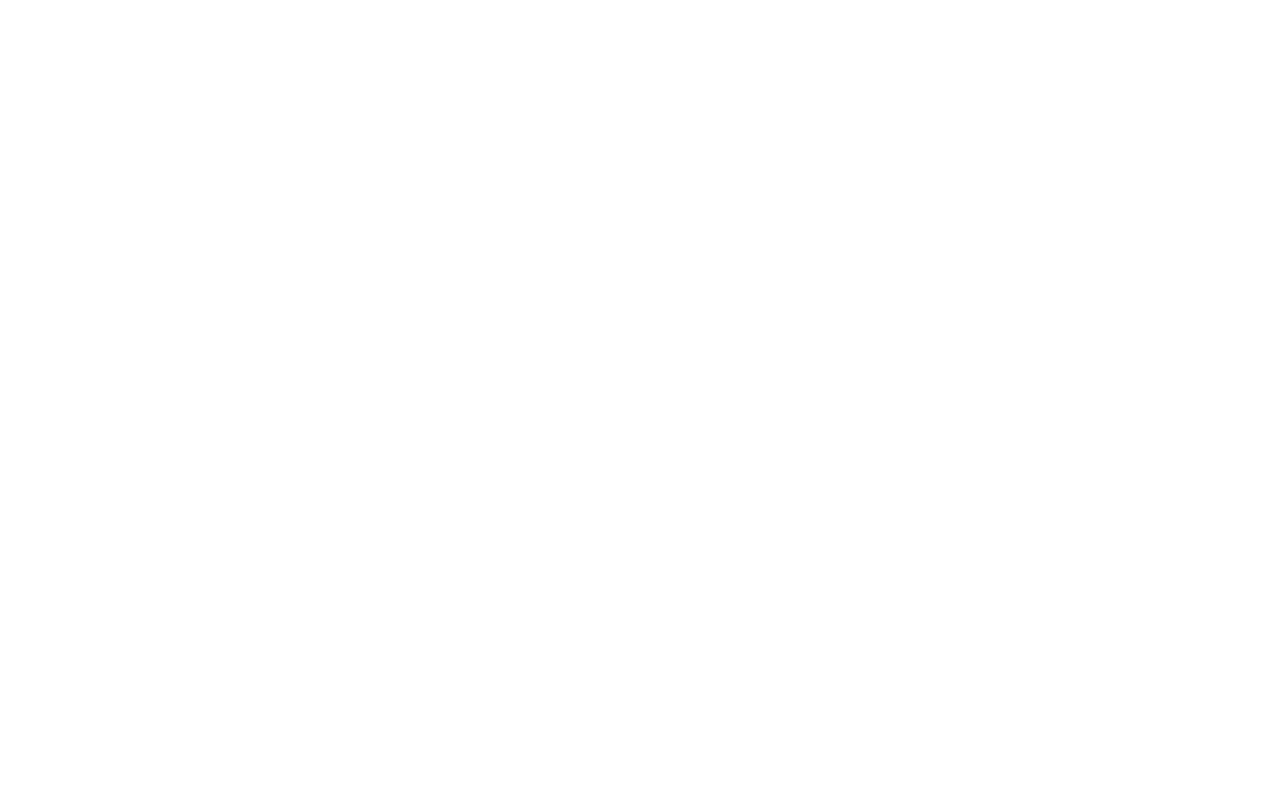
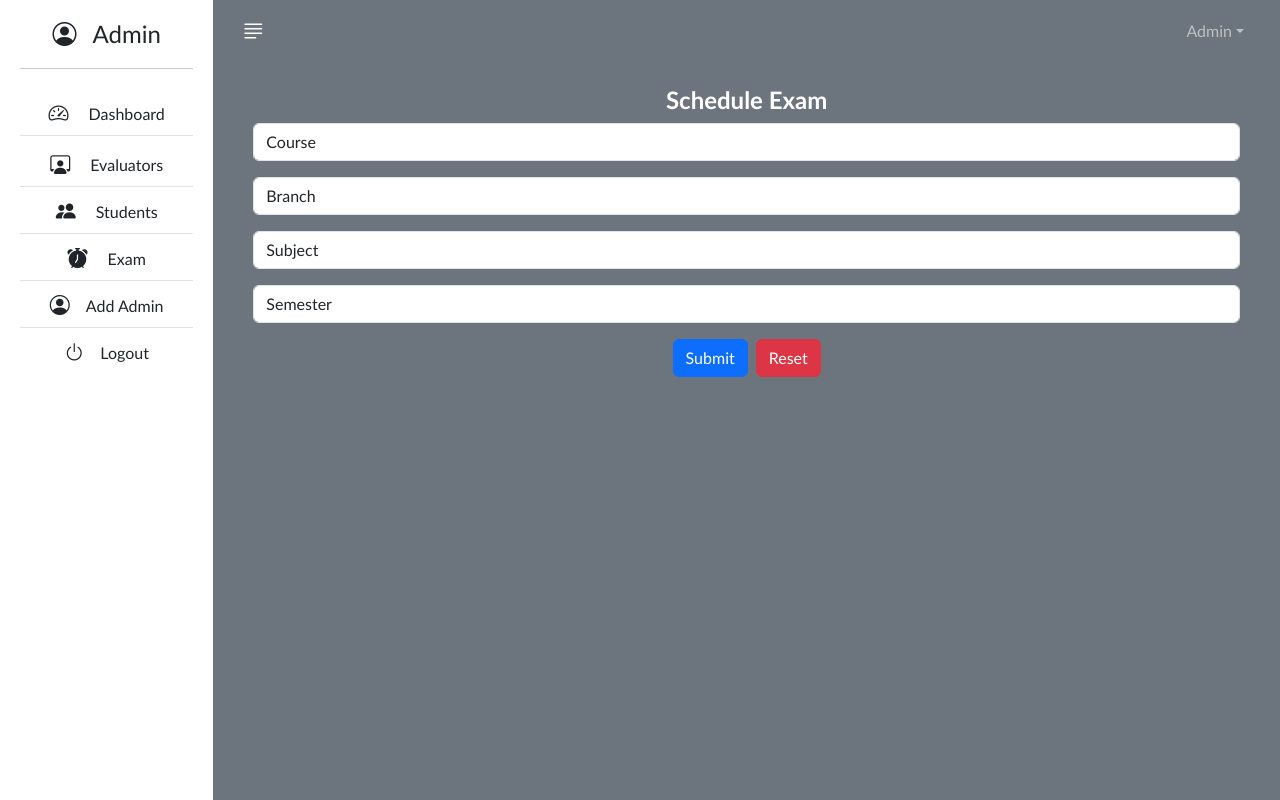
Before and after one commit to Kushalobroy/Written-Examination-System-Using-Blockchain-IPFS-and-Machine-Learning, a React (Create React App) app: page /Aexam in a window 1280 px wide. Before the commit this address had no page. Built offline with nearby package versions, Linux system fonts and the light colour scheme.

Commit message:
initial commit

```diff
--- /dev/null
+++ b/src/Admin/Aexam.jsx
@@ -0,0 +1,87 @@
+import React, { useState } from "react";
+import '../App.css';
+import "bootstrap/dist/css/bootstrap.min.css";
+import Sidebar from "./Sidebar"
+import Nav from './Nav'
+function Aexam() {
+    const [toggle, setToggle] = useState(true)
+    const Toggle = () => {
+        setToggle(!toggle)
+    }
+    return (
+        <div className="container-fluid bg-secondary min-vh-100">
+            <div className="row">
+                {toggle && <div className="col-4 col-md-2  bg-white vh-100 position-fixed">
+                    <Sidebar />
+                </div>}
+                {toggle && <div className="col-4 col-md-2"></div>}
+                <div className="col">
+                    <div className="px-3">
+                        <Nav Toggle={Toggle} />
+                        <div className='container-fluid'>
+                            <div className='row g-3 my-2'>
+                                <div className="col-md-12">
+                                    <h4 className="text-center fw-bold text-white">Schedule Exam</h4>
+                                    <form action="">
+                                    <div className="mb-3">
+                                            <select name="course" className="form-control" id="">
+                                                <option value="-1" selected>Course</option>
+                                                <option value="1">B.tech</option>
+                                                <option value="2">B.pharma</option>
+                                                <option value="3">B.A.</option>
+                                                <option value="3">B.S.C</option>
+                                                <option value="3">M.Tech</option>
+                                                <option value="3">M.pharma</option>
+                                            </select>
+                                        </div>
+                                        <div className="mb-3">
+                                            <select name="branch" className="form-control" id="">
+                                                <option value="-1" selected>Branch</option>
+                                                <option value="13">Information Technology</option>
+                                                <option value="40">Mechanical Engineering</option>
+                                                <option value="00">Civil Engineering</option>
+                                            </select>
+                                        </div>
+                                        <div className="mb-3">
+                                            <select name="subject" className="form-control" id="">
+                                                <option value="-1" selected>Subject</option>
+                                                <option value="11">DSA</option>
+                                                <option value="22">Computer Network</option>
+                                                <option value="33">Design Thinking</option>
+                                                <option value="44">Cryptography</option>
+                                                <option value="55">Constitution</option>
+                                                <option value="66">PPS</option>
+                                                <option value="77">Math-4</option>
+                                            </select>
+                                        </div>
+                                        <div className="mb-3">
+                                            <select name="semester" className="form-control" id="">
+                                                <option value="-1" selected>Semester</option>
+                                                <option value="1">1</option>
+                                                <option value="2">2</option>
+                                                <option value="3">3</option>
+                                                <option value="4">4</option>
+                                                <option value="5">5</option>
+                                                <option value="6">6</option>
+                                                <option value="7">7</option>
+                                                <option value="8">8</option>
+                                            </select>
+                                        </div>
+                                        <div className="mb-3">
+                                            <button type="submit" className="btn btn-primary">Submit</button>
+                                            <button type="submit" className="btn btn-danger ms-2">Reset</button>
+                                        </div>
+                                    </form>
+                                </div>
+                            </div>
+                        </div>
+                    </div>
+
+                </div>
+            </div>
+        </div>
+
+    )
+}
+
+export default Aexam
--- a/src/Admin/Astudent.jsx
+++ b/src/Admin/Astudent.jsx
@@ -45,7 +45,24 @@
                                                     <td>7</td>
                                                     <td><a className="btn btn-success" href="">View Profile</a></td>
                                                 </tr>
-
+                                                <tr>
+                                                    <th scope="row">1</th>
+                                                    <td>Mark</td>
+                                                    <td>B.tech</td>
+                                                    <td>IT</td>
+                                                    <td>2020-2024</td>
+                                                    <td>7</td>
+                                                    <td><a className="btn btn-success" href="">View Profile</a></td>
+                                                </tr>
+                                                <tr>
+                                                    <th scope="row">1</th>
+                                                    <td>Mark</td>
+                                                    <td>B.tech</td>
+                                                    <td>IT</td>
+                                                    <td>2020-2024</td>
+                                                    <td>7</td>
+                                                    <td><a className="btn btn-success" href="">View Profile</a></td>
+                                                </tr>
                                             </tbody>
                                         </table>
                                     </div>
--- a/src/Admin/sidebar.jsx
+++ b/src/Admin/sidebar.jsx
@@ -25,7 +25,7 @@
                 <i className='bi bi-people-fill fs-5 me-3'></i>
                 <span> Students</span>
             </a>
-            <a className='list-group-item py-2' href="">
+            <a className='list-group-item py-2' href="/Aexam">
                 <i className='bi bi-alarm-fill fs-5 me-3'></i>
                 <span > Exam</span>
             </a>
--- a/src/App.js
+++ b/src/App.js
@@ -9,6 +9,7 @@
 import Home from "./Home";
 import AEvaluator from "../src/Admin/AEvaluator"
 import Astudent from './Admin/Astudent';
+import Aexam from './Admin/Aexam';
 function App() {
 
   return (
@@ -19,6 +20,8 @@
           <Route path='/Admin' element={<Ahome />} />
           <Route path='/AEvaluator' element={<AEvaluator/>} />
           <Route path='/Astudent' element={<Astudent/>}/>
+          <Route path='/Aexam' element={<Aexam/>}/>
+
 
           <Route path='/Student' element={<Shome />} />
           <Route path='/Exam' element={<Exam />} />
```
